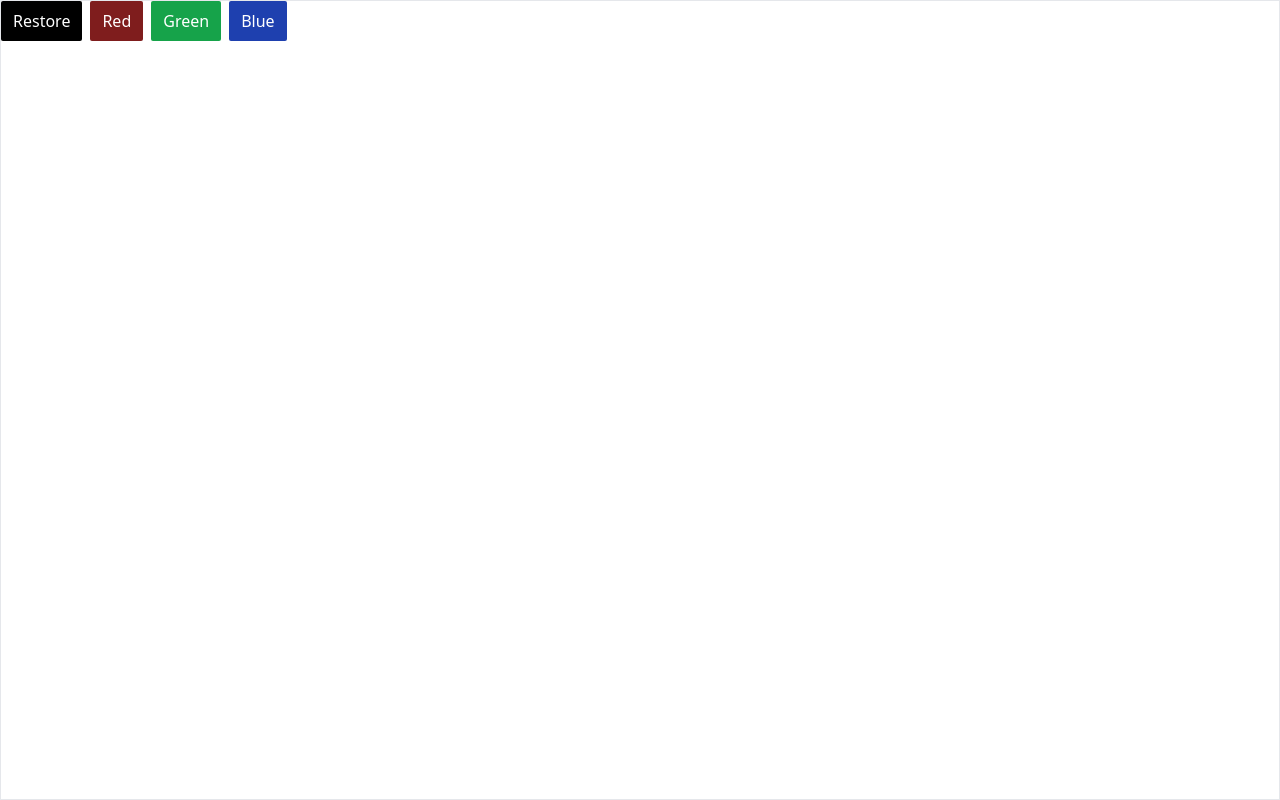
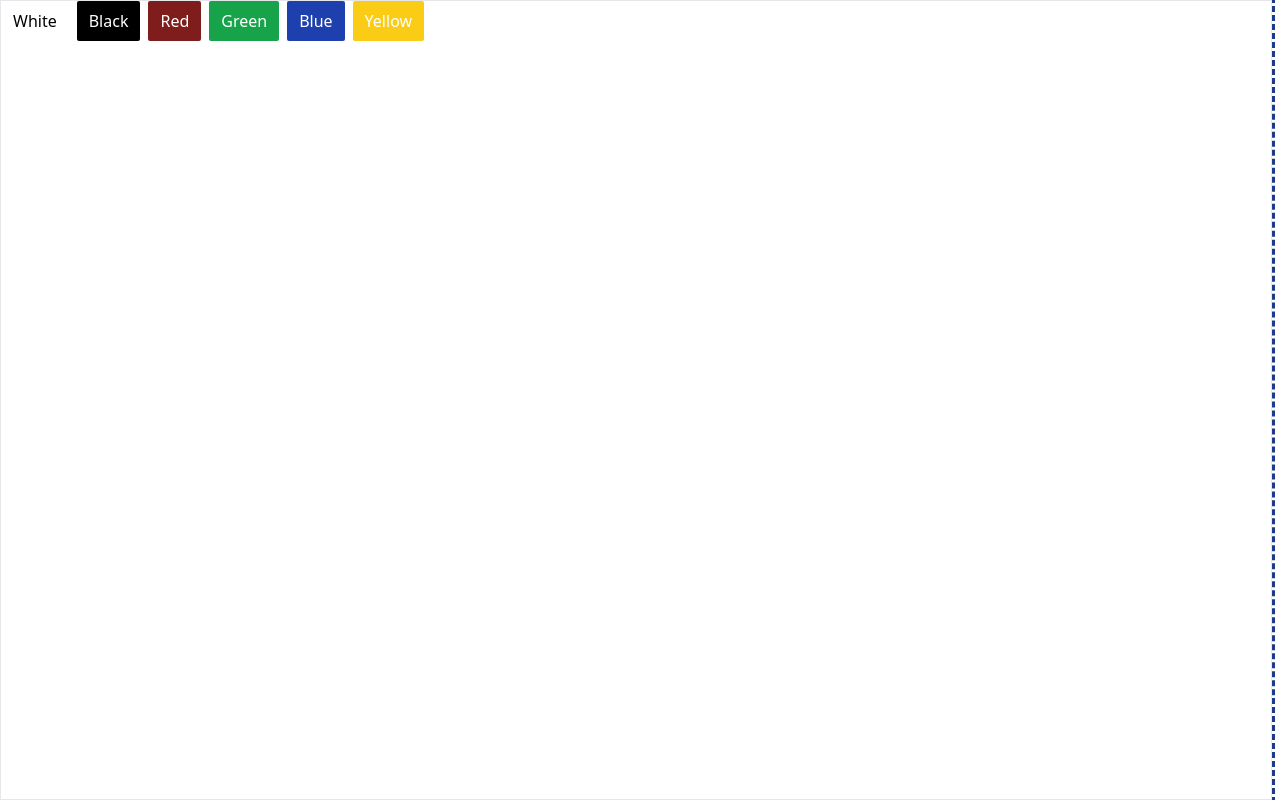
Before and after one commit to Sadam-Muneer/React.js, a React (Vite) app: page / in a window 1280 px wide. Built offline with nearby package versions, Linux system fonts and the light colour scheme.

Commit message:
background changer

```diff
--- a/src/components/BgChanger.jsx
+++ b/src/components/BgChanger.jsx
@@ -4,15 +4,21 @@ const BgChanger = () => {
   const [color, setColor] = useState("white");
   return (
     <div
-      className="outline-dashed text-blue-900 border"
+      className="outline-dashed text-blue-900 border mr-2"
       style={{ background: color, height: "100vh" }}
     >
       <>
         <button
-          className="bg-black text-white px-3 py-2 rounded-sm mr-2"
+          className="bg-white text-black px-3 py-2 rounded-sm mr-2"
           onClick={() => setColor("white")}
         >
-          Restore
+          White
+        </button>
+        <button
+          className="bg-black text-white px-3 py-2 rounded-sm mr-2"
+          onClick={() => setColor("black")}
+        >
+          Black
         </button>
         <button
           className="bg-red-900 text-white px-3 py-2 rounded-sm mr-2"
@@ -32,6 +38,12 @@ const BgChanger = () => {
         >
           Blue
         </button>
+        <button
+          className="bg-yellow-400 text-white px-3 py-2 rounded-sm mr-2"
+          onClick={() => setColor("yellow")}
+        >
+          Yellow
+        </button>
       </>
     </div>
   );
```
